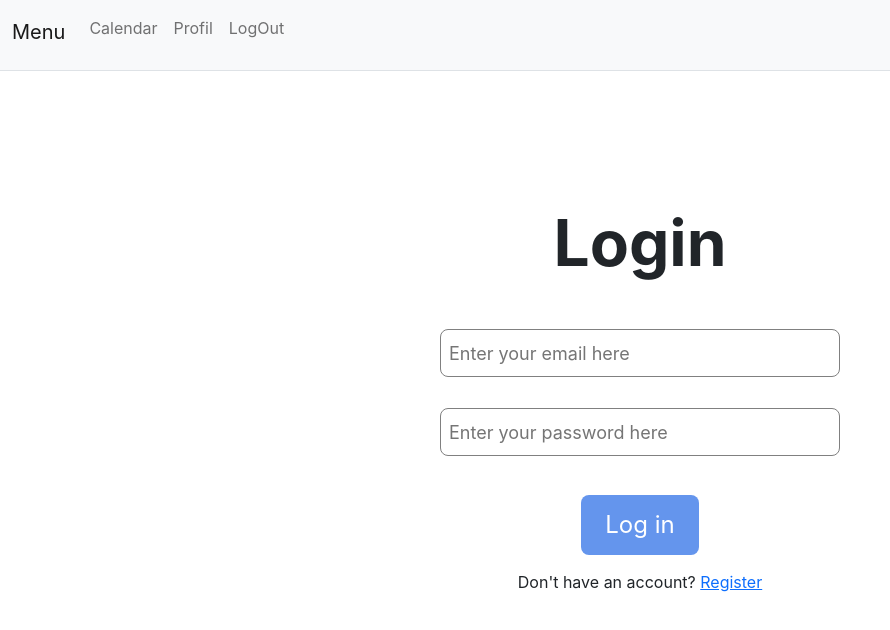
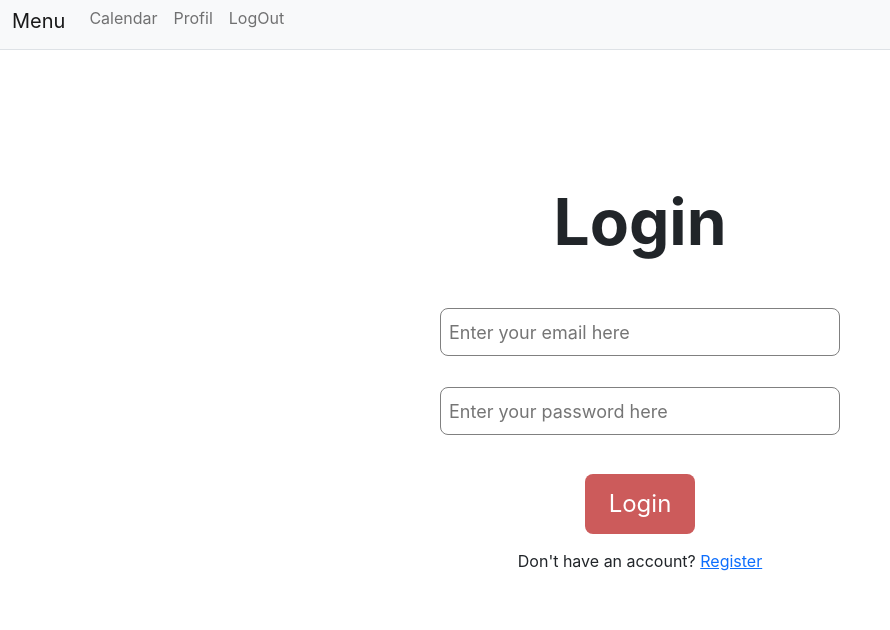
Before and after one commit to elab-development/internet-tehnologije-projekat-interaktivnikalendar_2020_0265, a React (Create React App) app in the folder front/: page /login in a window 1280 px wide. Shown: the top 630 px of the page, without its empty margins (0-890 px from the left). Built offline with nearby package versions, Linux system fonts and the light colour scheme; the HTML template or start-up script is replaced by a standard one.

Commit message:
Dodata jos jedna reusable komponenta

```diff
--- a/front/src/App.css
+++ b/front/src/App.css
@@ -1,4 +1,4 @@
-.App {
+/*.App {
 }
 
 .App-logo {
@@ -25,16 +25,40 @@
 
 .App-link {
   color: #61dafb;
+}*/
+
+/*BUTTON*/
+
+.custom-button {
+  border: none;
+  background: rgb(204, 91, 91);
+  color: white;
+  padding: 12px 24px;
+  margin: 8px;
+  font-size: 24px;
+  border-radius: 8px;
+  cursor: pointer;
+
 }
 
-@keyframes App-logo-spin {
-  from {
-    transform: rotate(0deg);
-  }
-  to {
-    transform: rotate(360deg);
-  }
+.small-button {
+  font-size: 17px; /* Adjust the font size as needed */
+  padding: 10px 16px; /* Adjust the padding as needed */
+  margin: 0 5%;
 }
+
+.custom-button button:hover {
+  background-color: #b33f3f;
+}
+
+
+
+.navbar{
+
+  height: 50px;
+}
+
+/*kalendar*/
 
 div {
   text-align: center;
@@ -51,7 +75,7 @@ table {
 
 th, td {
   border: 1px solid #2c1919;
-  padding: 38px;
+  padding: 37px;
   font-size: 24px;
 }
 
@@ -151,7 +175,7 @@ button:hover {
 }
 
 .event-card {
-  background-color: #d44b4b;
+  background-color: #d44b4bea;
   color: #fff;
   padding: 4px;
   margin-bottom: 2px;
--- /dev/null
+++ b/front/src/components/Button.jsx
@@ -0,0 +1,17 @@
+
+import { Link } from "react-router-dom";
+
+const Button = ({ onClick, disabled, type, children, className }) => {
+    return (
+      <button
+        onClick={onClick}
+        disabled={disabled}
+        type={type}
+        className={`custom-button ${className}`}
+      >
+        {children}
+      </button>
+    );
+  };
+
+  export default Button;
--- a/front/src/components/Calendar.jsx
+++ b/front/src/components/Calendar.jsx
@@ -1,6 +1,6 @@
 import React, { useState } from 'react';
 import Event from './Event';
-
+import Button from './Button';
 
 const Calendar = ({ events, updateEvents }) => {
 
@@ -74,6 +74,8 @@ const Calendar = ({ events, updateEvents }) => {
             position: 'absolute',
             left: 0,
             right: 0,
+            top: `${index * 28}px`,
+            marginBottom: '5px',
           }}
         >
           {event.name}
@@ -130,6 +132,7 @@ const Calendar = ({ events, updateEvents }) => {
 
         updatedEvents[key].push({
           name: event.name,
+          category: event.category,
           startDate: new Date(event.startDate.year, event.startDate.month - 1, event.startDate.day),
           endDate: new Date(date.getFullYear(), date.getMonth(), endDay),
         });
@@ -137,6 +140,7 @@ const Calendar = ({ events, updateEvents }) => {
 
         updatedEvents[key] = [{
           name: event.name,
+          category: event.category,
           startDate: new Date(event.startDate.year, event.startDate.month - 1, event.startDate.day),
           endDate: new Date(date.getFullYear(), date.getMonth(), endDay),
         }];
@@ -171,9 +175,14 @@ const Calendar = ({ events, updateEvents }) => {
     <div>
       <div>
         <div className="button-container">
-          <button onClick={handlePrevMonth}>Previous Month</button>
+        <Button onClick={handlePrevMonth} className="custom-button small-button">
+            Previous Month
+          </Button>
           <h1>{date.toLocaleString('default', { month: 'long' })} {date.getFullYear()}</h1>
-          <button onClick={handleNextMonth}>Next Month</button>
+          <Button onClick={handleNextMonth} className="custom-button small-button">
+            Next Month
+
+          </Button>
         </div>
       </div>
       <table>
--- a/front/src/components/Event.jsx
+++ b/front/src/components/Event.jsx
@@ -2,12 +2,14 @@ import React, { useState } from 'react';
 
 const Event = ({ onClose, startDate, endDate, eventDetails }) => {
   const [eventName, setEventName] = useState('');
+  const [eventCategory, setEventCategory] = useState('');
 
   const handleAddEvent = () => {
-    // Check if eventName is not empty and both start and end dates are provided
+
     if (eventName.trim() !== '' && startDate && endDate) {
       const event = {
         name: eventName,
+        category: eventCategory,
         startDate: {
           day: startDate.day,
           month: startDate.month,
@@ -31,11 +33,12 @@ const Event = ({ onClose, startDate, endDate, eventDetails }) => {
   return (
     <div className="event-modal">
       {eventDetails ? (
-        // Display event details
+        //detalji
         <div>
           <div className="event-header">Event Details</div>
           <div className="event-dates">
             <div>Name: {eventDetails.name}</div>
+            <div>Category: {eventDetails.category}</div>
             <div>Start Date: {`${eventDetails.startDate.getDate()}-${eventDetails.startDate.getMonth() + 1}-${eventDetails.startDate.getFullYear()}`}</div>
           <div>End Date: {`${eventDetails.endDate.getDate()}-${eventDetails.endDate.getMonth() + 1}-${eventDetails.endDate.getFullYear()}`}</div>
           </div>
@@ -44,7 +47,7 @@ const Event = ({ onClose, startDate, endDate, eventDetails }) => {
           </button>
         </div>
       ) : (
-        // Display event add form
+        // add event
         <div>
           <div className="event-header">Add Event</div>
           <div className="event-dates">
@@ -58,9 +61,16 @@ const Event = ({ onClose, startDate, endDate, eventDetails }) => {
           <input
             type="text"
             className="event-input"
-            placeholder="Event Name"
+            placeholder="Event Name"S
             value={eventName}
             onChange={(e) => setEventName(e.target.value)}
+          />
+          <input
+            type="text"
+            className="event-input"
+            placeholder="Event Category"
+            value={eventCategory}
+            onChange={(e) => setEventCategory(e.target.value)}
           />
           <div className="event-buttons">
             <button className="event-btn" onClick={handleAddEvent}>
--- a/front/src/components/Login.jsx
+++ b/front/src/components/Login.jsx
@@ -1,11 +1,18 @@
 import React from 'react'
-import { Link } from 'react-router-dom';
-
+import { Link , useNavigate} from 'react-router-dom';
+import Button from './Button';
 
 
 const Login = () => {
 
+    const navigate = useNavigate();
 
+        const handleLogin = () => {
+          // Handle login logic
+
+          // Redirect to /calendar after successful login
+          navigate('/calendar');
+        }
     //const navigate = useNavigate();
 
 
@@ -30,12 +37,9 @@ const Login = () => {
         </div>
         <br />
         <div className={"inputContainer"}>
-        <Link to="/calendar">
-            <input
-                className={"inputButton"}
-                type="button"
-                value={"Log in"} />
-                 </Link>
+        <Button onClick={handleLogin} as={Link} to="/calendar" className="custom-button">
+          Login
+        </Button>
         </div>
         <div className={"inputContainer"}>
         <span>
--- a/front/src/components/Profile.jsx
+++ b/front/src/components/Profile.jsx
@@ -1,5 +1,5 @@
 import React, { useState } from 'react';
-
+import Button from './Button';
 
 const Profile = ({ events }) => {
 
@@ -29,7 +29,9 @@ const Profile = ({ events }) => {
           <p>{user.email}</p>
         </div>
         <div className="change-password-btn">
-          <button onClick={handleChangePassword}>Change Password</button>
+          <Button onClick={handleChangePassword} className="custom-button">
+            Change Password
+          </Button>
         </div>
       </div>
 
@@ -38,12 +40,17 @@ const Profile = ({ events }) => {
         {Object.keys(events).length > 0 ? (
           <ul style={{ listStyle: 'none', padding: '0' }}>
             {Object.entries(events).map(([key, eventList]) => (
-              <li key={key} style={{ marginBottom: '10px', borderBottom: '1px solid #ccc', paddingBottom: '10px' }}>
+              <li
+                key={key}
+                style={{ marginBottom: '10px', borderBottom: '1px solid #ccc', paddingBottom: '10px' }}
+              >
                 {eventList.map((event, index) => (
-  <div key={index}>
-    <strong>{event.name}</strong> : {`${event.startDate.getDate()}-${event.startDate.getMonth() + 1}-${event.startDate.getFullYear()}`} to {`${event.endDate.getDate()}-${event.endDate.getMonth() + 1}-${event.endDate.getFullYear()}`}
-  </div>
-))}
+                  <div key={index}>
+                    <strong>{event.name}</strong> ({event.category}):{' '}
+                    {`${event.startDate.getDate()}-${event.startDate.getMonth() + 1}-${event.startDate.getFullYear()}`}{' '}
+                    to {`${event.endDate.getDate()}-${event.endDate.getMonth() + 1}-${event.endDate.getFullYear()}`}
+                  </div>
+                ))}
               </li>
             ))}
           </ul>
--- a/front/src/components/Register.jsx
+++ b/front/src/components/Register.jsx
@@ -1,7 +1,17 @@
+// Register.jsx
+
 import React from 'react';
-import { Link } from 'react-router-dom';
+import { Link, useNavigate } from 'react-router-dom';
+import Button from './Button';
 
 const Register = () => {
+  const navigate = useNavigate();
+
+  const handleRegister = () => {
+
+    navigate('/calendar');
+  };
+
   return (
     <div className={"mainContainer"}>
       <div className={"titleContainer"}>
@@ -30,12 +40,10 @@ const Register = () => {
       </div>
       <br />
       <div className={"inputContainer"}>
-      <Link to="/calendar">
-        <input
-          className={"inputButton"}
-          type="button"
-          value={"Register"} />
-        </Link>
+
+        <Button onClick={handleRegister} className="inputButton" type="button">
+          Register
+        </Button>
       </div>
     </div>
   );
--- a/front/src/index.css
+++ b/front/src/index.css
@@ -1,4 +1,5 @@
 html,
+
 body {
   padding: 0;
   margin: 0;
@@ -28,7 +29,7 @@ code {
 
 input[type="button"] {
     border: none;
-    background: cornflowerblue;
+    background: rgb(240, 91, 91);
     color: white;
     padding: 12px 24px;
     margin: 8px;
```
Also changed, not shown: front/src/App.js (+0 -10 lines). Lines whose indentation alone changed are shown as unchanged.
